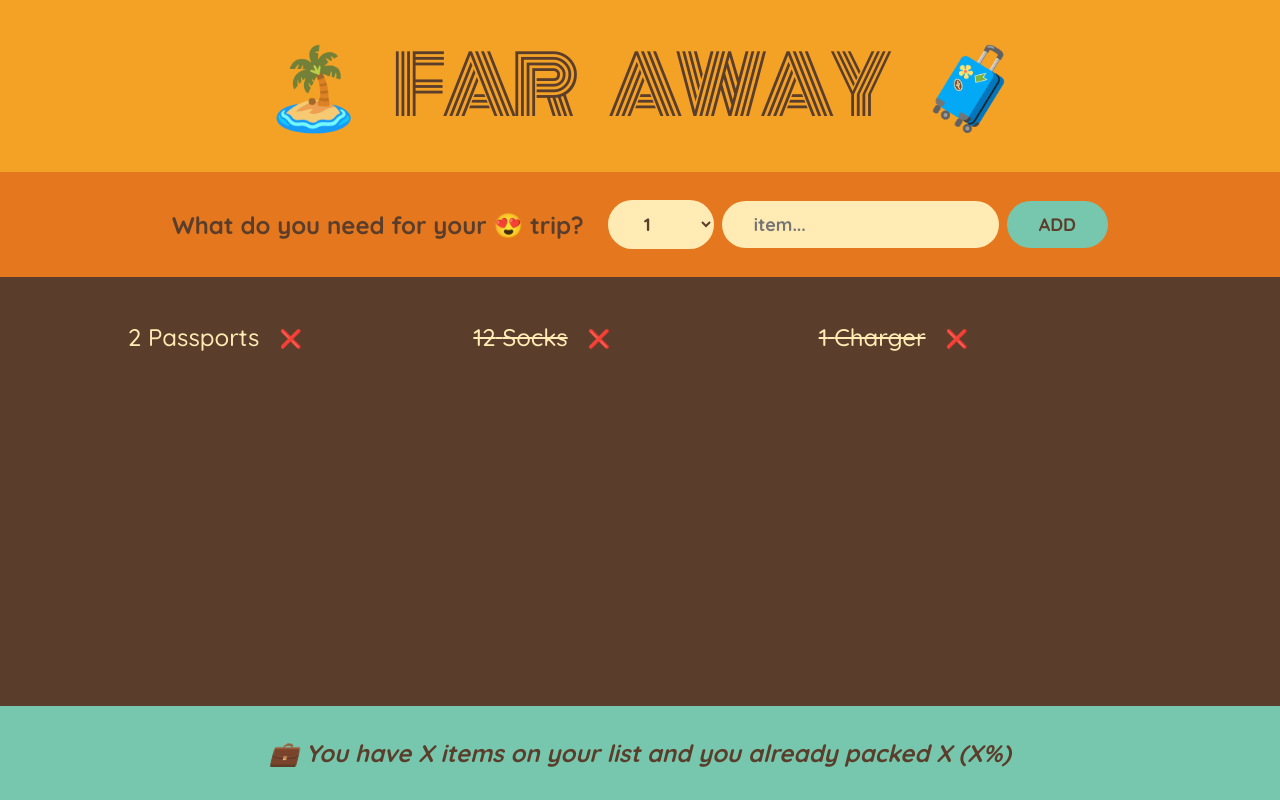
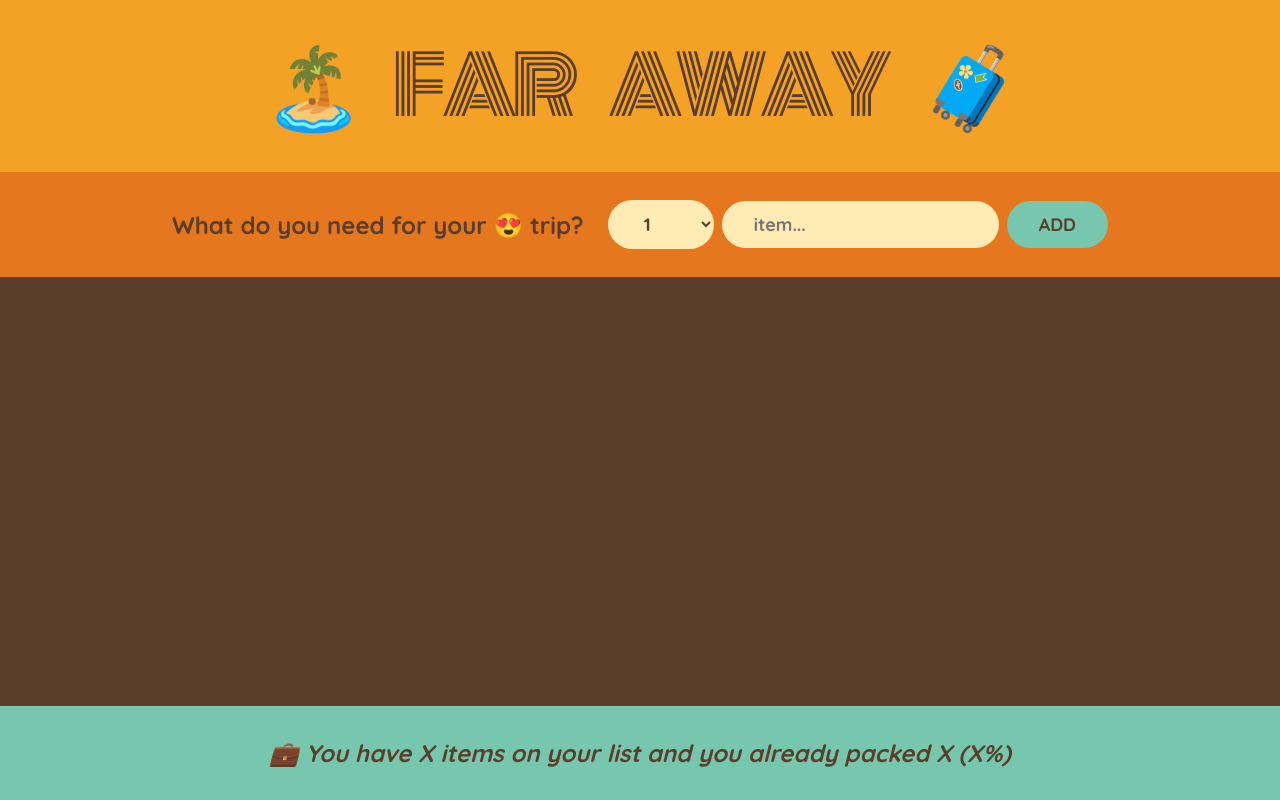
Before and after one commit to codingVikram/travel-list, a React (Create React App) app: page / in a window 1280 px wide. Built offline with nearby package versions, Linux system fonts and the light colour scheme.

Commit message:
state management-v1

```diff
--- a/src/App.js
+++ b/src/App.js
@@ -1,17 +1,17 @@
 import { useState } from "react";
 
-const initialItems = [
-  { id: 1, description: "Passports", quantity: 2, packed: false },
-  { id: 2, description: "Socks", quantity: 12, packed: true },
-  { id: 3, description: "Charger", quantity: 1, packed: true },
-];
+export default function App() {
+  const [items, setItems] = useState([]);
 
-export default function App() {
+  function handleAddItems(item) {
+    setItems((items) => [...items, item]);
+  }
+
   return (
     <div className="app">
       <Logo />
-      <Form />
-      <PackingList />
+      <Form onAddItems={handleAddItems} />
+      <PackingList items={items} />
       <Stats />
     </div>
   );
@@ -20,7 +20,7 @@
 function Logo() {
   return <h1> 🏝️ Far Away 🧳</h1>;
 }
-function Form() {
+function Form({ onAddItems }) {
   const [description, setDescription] = useState("");
   const [quantity, setQuantity] = useState(1);
 
@@ -29,6 +29,7 @@
     e.preventDefault();
     const newItem = { description, quantity, packed: false, id: Date.now() };
     console.log(newItem);
+    onAddItems(newItem);
 
     setQuantity(1);
     setDescription("");
@@ -59,11 +60,11 @@
     </form>
   );
 }
-function PackingList() {
+function PackingList({ items }) {
   return (
     <div className="list">
       <ul>
-        {initialItems.map((item) => (
+        {items.map((item) => (
           <Item item={item} key={item.id} />
         ))}
       </ul>
```
